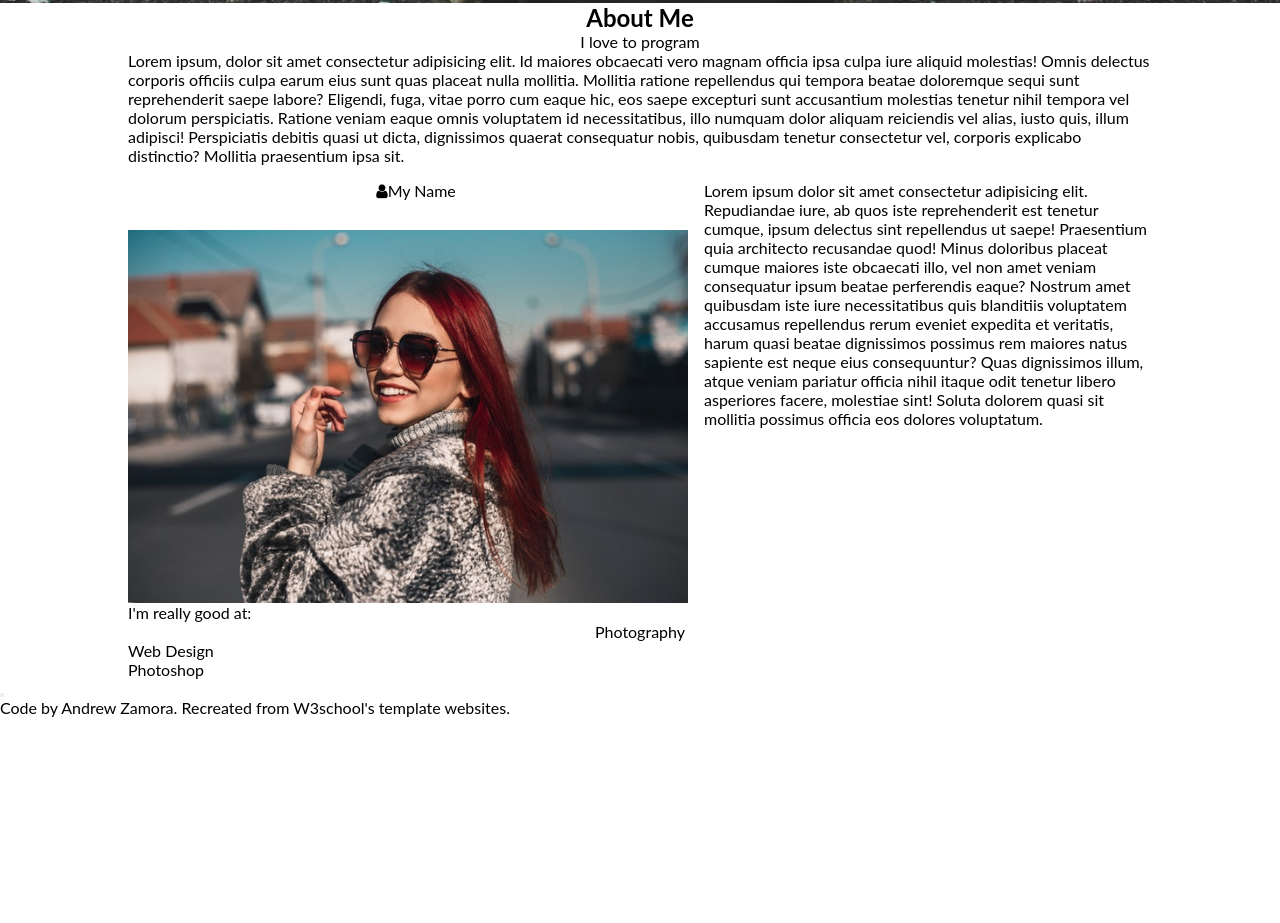
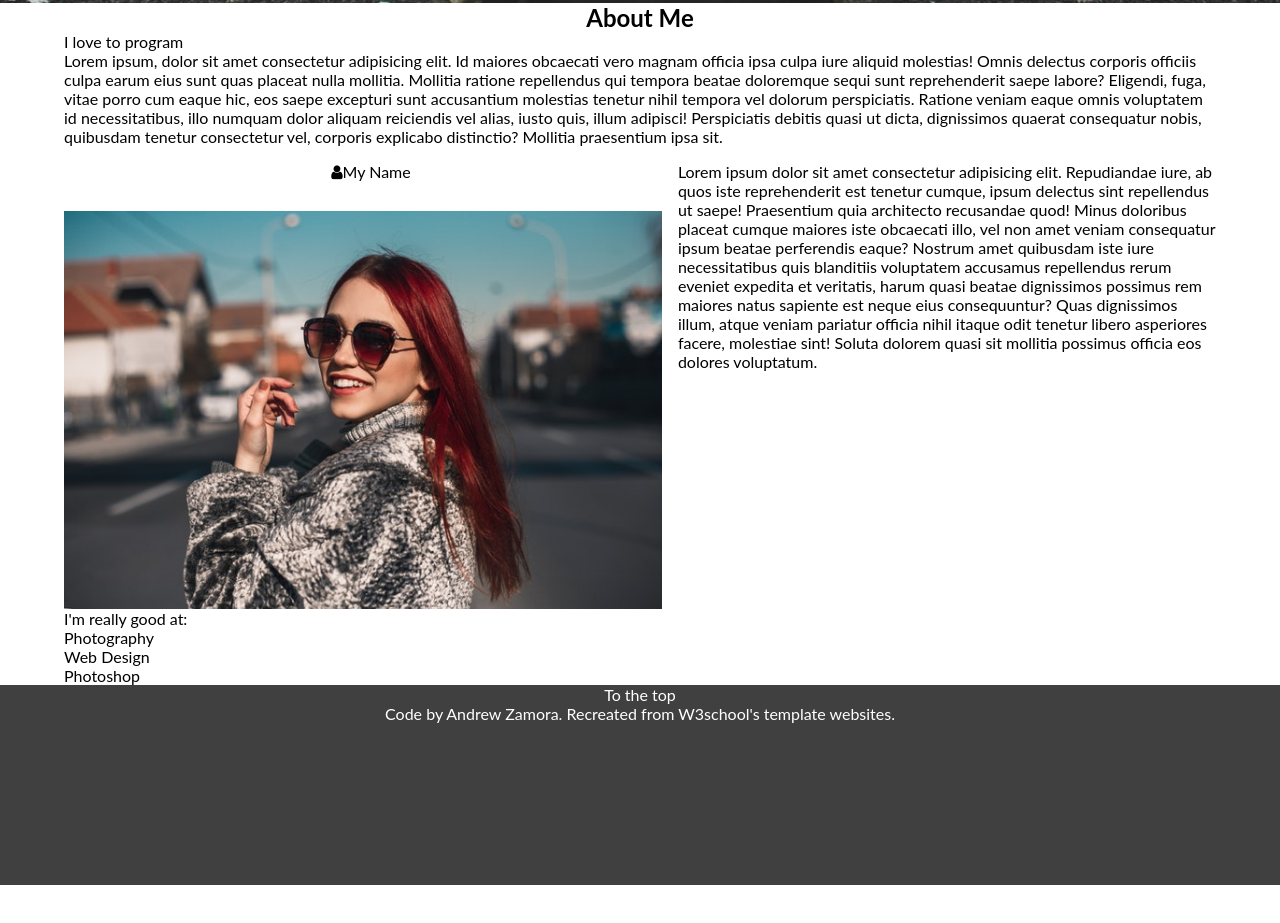
Before and after one commit to AndrewZamora/recreateW3SchoolsDemoSites, a website: page src/index.html in a window 1280 px wide. Shown: the part 797-1720 px from the top of the page. After the commit the page ends 1682 px from the top, so only its background shows below. Drawn offline with Linux system fonts and the light colour scheme.

Commit message:
Added footer styles and hover effect

```diff
--- a/src/index.html
+++ b/src/index.html
@@ -85,7 +85,7 @@
         </div>
     </section>
     <footer>
-        <button></button>
+        <a href="#">To the top</a>
         <div></div>
         <p>Code by Andrew Zamora. Recreated from W3school's template websites.</p>
     </footer>
--- a/src/scss/style.scss
+++ b/src/scss/style.scss
@@ -179,11 +179,8 @@ header {
     display: flex;
     flex-direction: column;
     margin: 0 auto 0 auto;
-    max-width: 80%;
+    max-width: 90%;
     h2 {
-        text-align: center;
-    }
-    p:nth-child(2){
         text-align: center;
     }
 }
@@ -212,5 +209,15 @@ header {
 
 // footer
 footer{
-    height: 300px;
+    height: 200px;
+    text-align: center;
+    background: #404040;
+    color: #fff;
+    a {
+        text-decoration: none;
+        color: #fff;
+    }
+    &:hover {
+        background: #000;
+    }
 }
```
Also changed, not shown: src/css/style.css.
